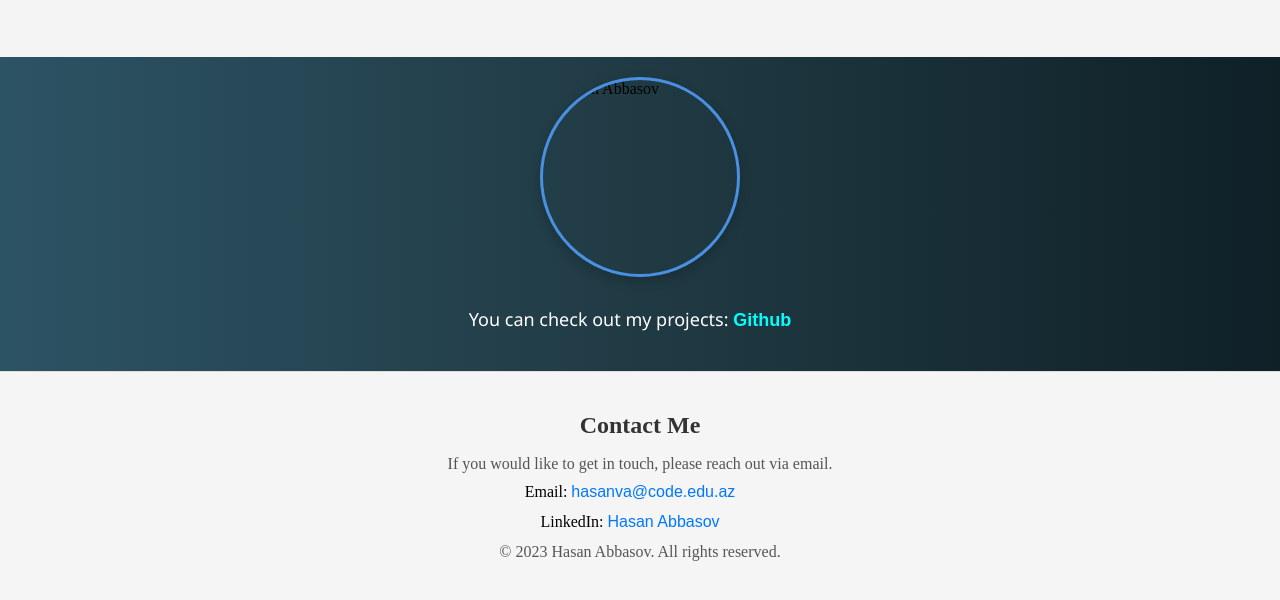
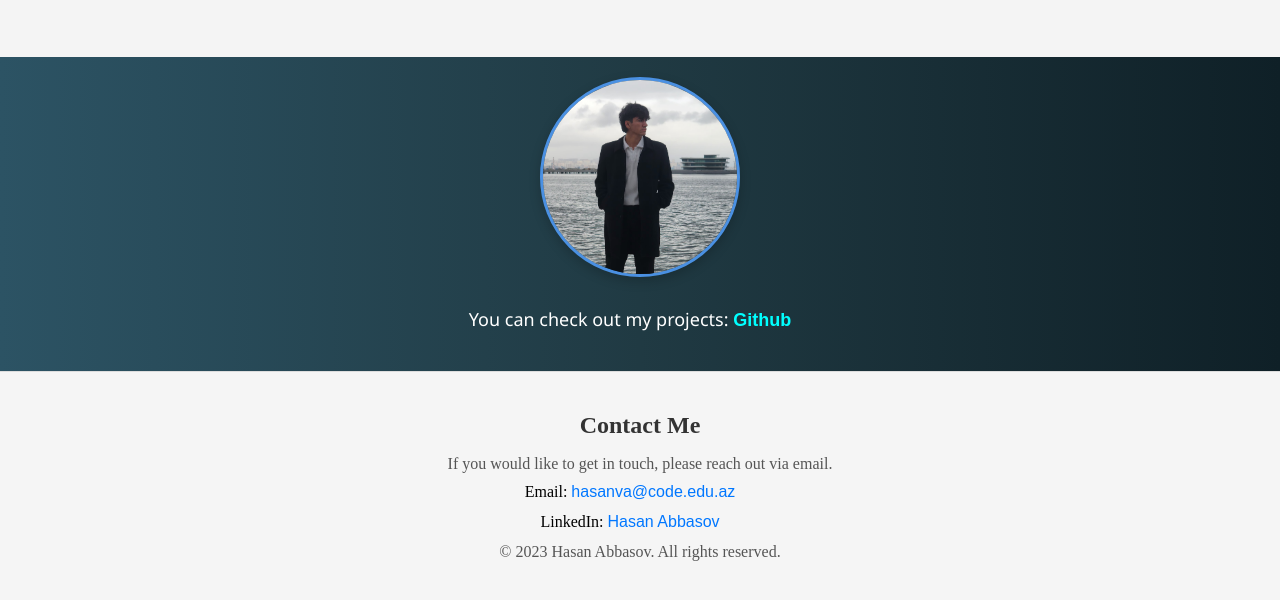
Before and after one commit to abbasovhasan/my_first_web_page, a plain HTML site: page index.html in a window 1280 px wide. Shown: the part 296-896 px from the top of the page. Drawn offline with Linux system fonts and the light colour scheme.

Commit message:
Photo bug has been fixed!

```diff
--- a/index.html
+++ b/index.html
@@ -24,7 +24,7 @@
             <p>Hi, I'm Hasan Abbasov, a passionate web developer, and cybersecurity.</p>
         </section>
 
-        <div class="my_photo"> <img src="./my_photo" alt="Hasan Abbasov">
+        <div class="my_photo"> <img src="./my_photo.jpg" alt="Hasan Abbasov">
         </div>
 
         <section id="projects" class="projects-section">
```
